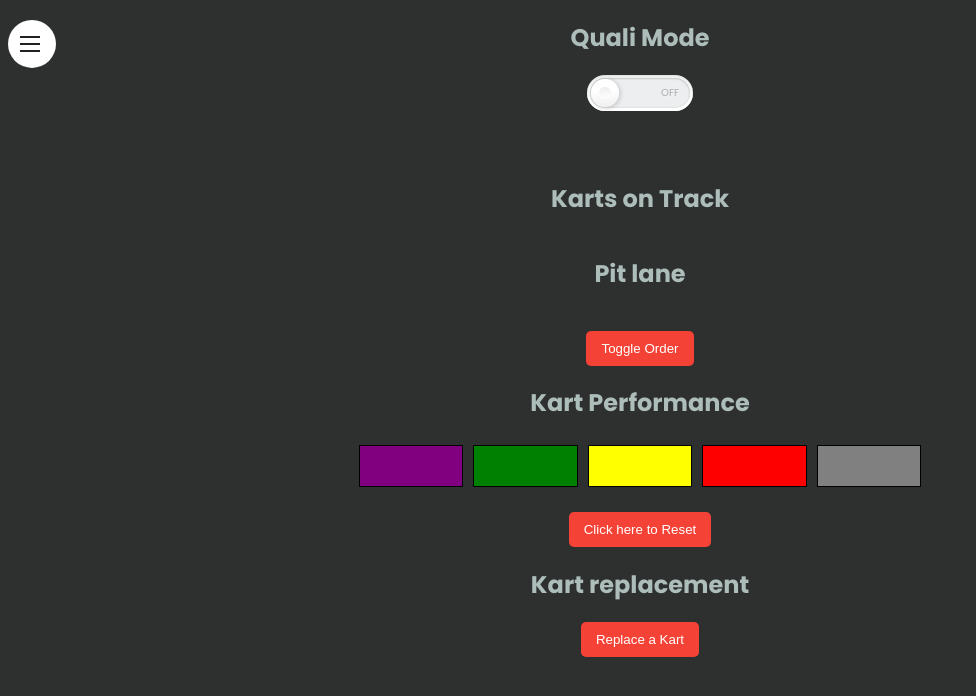
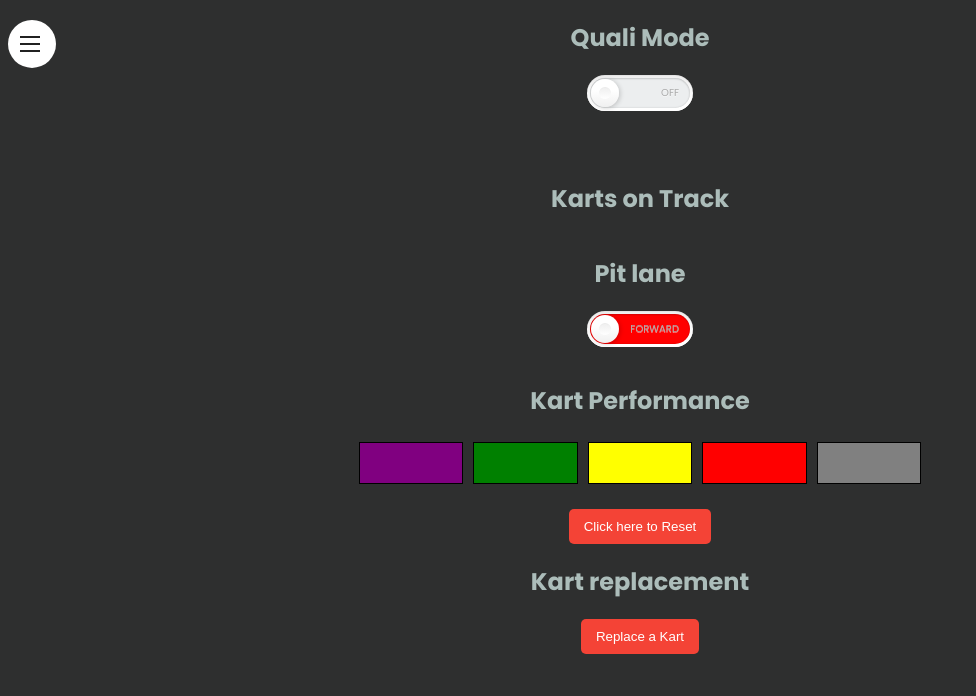
Before and after one commit to TreBob87/OrakenWebsite, a website with bundled scripts: page kartdrome.html in a window 1280 px wide. Shown: the whole page, without its empty margins (0-976 px from the left). Built offline with nearby package versions, Linux system fonts and the light colour scheme; no server answers.

Commit message:
changed toggleSort button to input switch

```diff
--- a/kartdrome.css
+++ b/kartdrome.css
@@ -282,6 +282,110 @@ a:active { background: #2E2F2F; }
     -o-transition: All 0.3s ease;
 }
 
+.sortButton {
+    position: relative;
+    display: block;
+    vertical-align: top;
+    margin: 0 auto;
+    width: 100px;
+    height: 30px;
+    padding: 3px;
+    background: linear-gradient(to bottom, #eeeeee, #FFFFFF 25px);
+    border-radius: 18px;
+    box-shadow: inset 0 -1px white, inset 0 1px 1px rgba(0, 0, 0, 0.05);
+    cursor: pointer;
+    box-sizing:content-box;
+}
+.sortButton-input {
+    position: absolute;
+    top: 0;
+    left: 0;
+    opacity: 0;
+    box-sizing:content-box;
+}
+.sortButton-label {
+    position: relative;
+    display: block;
+    height: inherit;
+    font-size: 10px;
+    text-transform: uppercase;
+    background: red;
+    border-radius: inherit;
+    box-shadow: inset 0 1px 2px rgba(0, 0, 0, 0.12), inset 0 0 2px rgba(0, 0, 0, 0.15);
+    box-sizing:content-box;
+}
+.sortButton-label:before, .sortButton-label:after {
+    position: absolute;
+    top: 50%;
+    margin-top: -.5em;
+    line-height: 1;
+    -webkit-transition: inherit;
+    -moz-transition: inherit;
+    -o-transition: inherit;
+    transition: inherit;
+    box-sizing:content-box;
+}
+.sortButton-label:before {
+    content: attr(data-off);
+    right: 11px;
+    color: #aaaaaa;
+    text-shadow: 0 1px rgba(255, 255, 255, 0.5);
+}
+.sortButton-label:after {
+    content: attr(data-on);
+    left: 11px;
+    color: #FFFFFF;
+    text-shadow: 0 1px rgba(0, 0, 0, 0.2);
+    opacity: 0;
+}
+.sortButton-input:checked ~ .sortButton-label {
+    background: #2ABFAB;
+    box-shadow: inset 0 1px 2px rgba(0, 0, 0, 0.15), inset 0 0 3px rgba(0, 0, 0, 0.2);
+}
+
+
+.sortButton-input:checked ~ .sortButton-label:before {
+    opacity: 0;
+}
+.sortButton-input:checked ~ .sortButton-label:after {
+    opacity: 1;
+}
+.sortButton-handle {
+    position: absolute;
+    top: 4px;
+    left: 4px;
+    width: 28px;
+    height: 28px;
+    background: linear-gradient(to bottom, #FFFFFF 40%, #f0f0f0);
+    border-radius: 100%;
+    box-shadow: 1px 1px 5px rgba(0, 0, 0, 0.2);
+}
+.sortButton-handle:before {
+    content: "";
+    position: absolute;
+    top: 50%;
+    left: 50%;
+    margin: -6px 0 0 -6px;
+    width: 12px;
+    height: 12px;
+    background: linear-gradient(to bottom, #eeeeee, #FFFFFF);
+    border-radius: 6px;
+    box-shadow: inset 0 1px rgba(0, 0, 0, 0.02);
+}
+.sortButton-input:checked ~ .sortButton-handle {
+    left: 74px;
+    box-shadow: -1px 1px 5px rgba(0, 0, 0, 0.2);
+}
+
+/* Transition
+========================== */
+.sortButton-label, .sortButton-handle {
+    transition: All 0.3s ease;
+    -webkit-transition: All 0.3s ease;
+    -moz-transition: All 0.3s ease;
+    -o-transition: All 0.3s ease;
+}
+
 .popup {
     position: fixed;
     left: 50%;
--- a/kartdrome.html
+++ b/kartdrome.html
@@ -37,12 +37,15 @@
         <!-- Boxes for Karts-on-Track will be added by JavaScript -->
     </div>
     <h2>Pit lane</h2>
+    <label class="sortButton" id="sortMode">
+        <input class="sortButton-input" type="checkbox"/>
+        <span class="sortButton-label" data-on="Reverse" data-off="Forward"></span>
+        <span class="sortButton-handle"></span>
+    </label>
+    <p></p>
     <div id="kartsInPit" class="section">
 
         <!-- Boxes for Karts-in-Pit will be added by JavaScript -->
-    </div>
-    <div class="sortButton">
-        <button id="toggleSortOrderButton">Toggle Order</button>
     </div>
     <h2>Kart Performance</h2>
     <div id="kartPerformance" class="section">
--- a/kartdrome.js
+++ b/kartdrome.js
@@ -372,10 +372,8 @@ document.addEventListener('DOMContentLoaded', function () {
     // Add an event listener for when the checkbox state changes
     qualiModeCheckbox.addEventListener('change', function () {
         if (qualiModeCheckbox.checked) {
-            console.log('Quali Mode is ON');
             checked = true;
         } else {
-            console.log('Quali Mode is OFF');
             checked = false;
             const kartsOnTrack = document.querySelectorAll('#kartsOnTrack .box')
             kartsOnTrack.forEach((kart) => teamCarUsage[kart.textContent][teamCarUsage[kart.getAttribute('data-car-id')].length - 1] = kart.getAttribute('data-car-id') + " " + kart.style.backgroundColor);
@@ -466,8 +464,10 @@ document.addEventListener('click', function (event) {
 
 let isAscending = true; // Flag to track the sort order
 
-function toggleSortOrder() {
-    isAscending = !isAscending; // Toggle the sort order flag
+// Function to toggle sort order based on switch state
+function updateSortOrder() {
+    const sortModeSwitch = document.querySelector('#sortMode .sortButton-input');
+    isAscending = sortModeSwitch.checked; // Determine sort order from switch state
     const kartsInPitContainer = document.getElementById('kartsInPit');
     const boxes = Array.from(kartsInPitContainer.getElementsByClassName('box'));
 
@@ -483,5 +483,5 @@ function toggleSortOrder() {
     boxes.forEach(box => kartsInPitContainer.appendChild(box));
 }
 
-// Add event listener to the toggle button
-document.getElementById('toggleSortOrderButton').addEventListener('click', toggleSortOrder);
+// Add event listener to the switch
+document.querySelector('#sortMode .sortButton-input').addEventListener('change', updateSortOrder);
```
